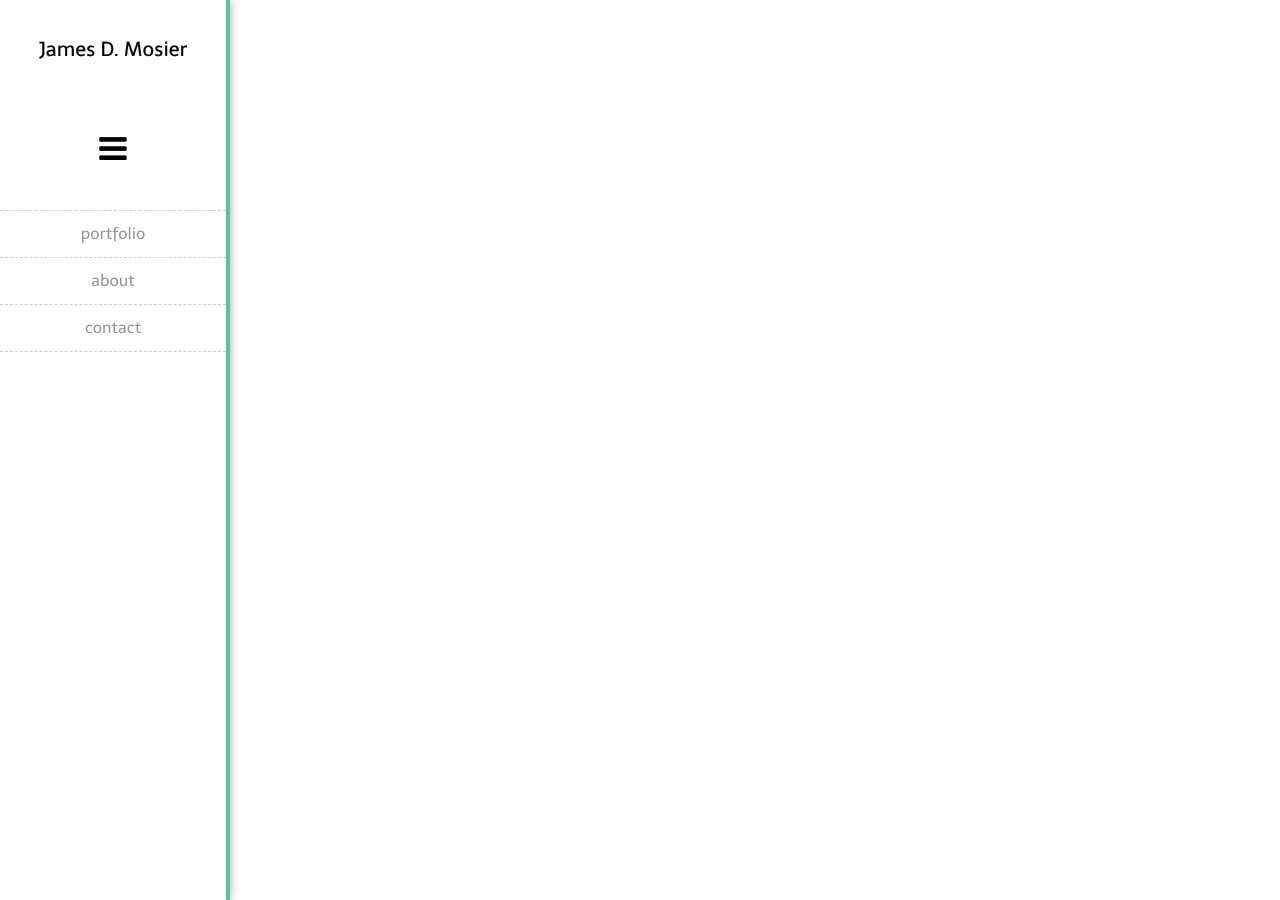
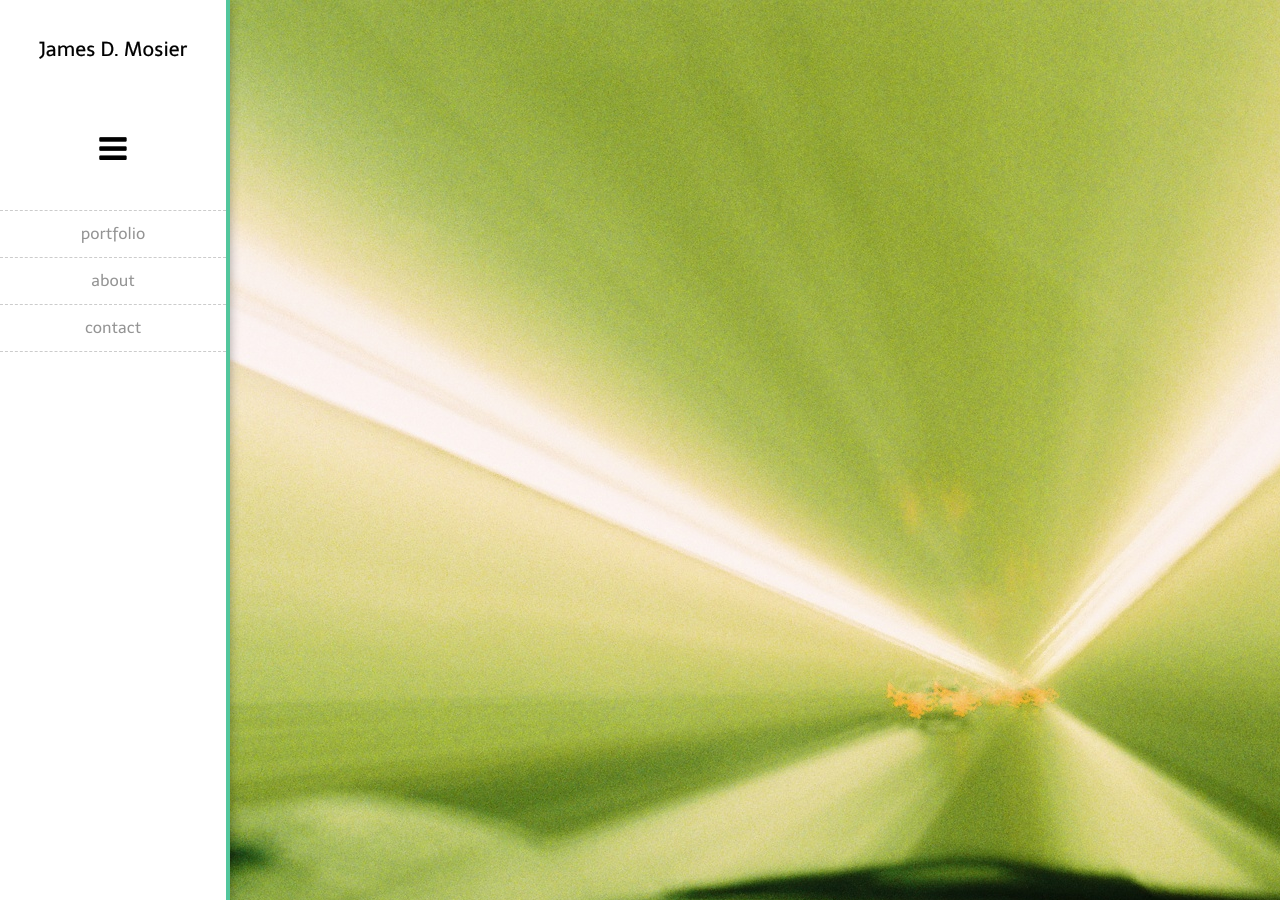
Before and after one commit to jamesmosier/jamez14.github.io, a Jekyll site: the page built from about/index.html, in a window 1280 px wide and 900 px high. Built offline with Jekyll 4.4.1, drawn with Linux system fonts in a browser that asks for light colours; comment, search, counter and statistics services are not loaded; some of the changed text lies outside the part shown.

Commit message:
added livereload via grunt plus about/index work done

```diff
--- a/_config.yml
+++ b/_config.yml
@@ -1,7 +1,7 @@
 # Site settings
 title: James D. Mosier
 email: james@jamesdmosier.com
-description: "Write an awesome description for your new site here. You can edit this line in _config.yml. It will appear in your document head meta (for Google search results) and in your feed.xml site description."
+description: "Write an awesome description for your new site here. It will appear in your document head meta (for Google search results) and in your feed.xml site description."
 baseurl: ""
 url: "http://jamesdmosier.com"
 
--- a/_includes/footer.html
+++ b/_includes/footer.html
@@ -30,3 +30,4 @@
 
 <script type="text/javascript" src="/lib/jquery.typer.js"></script>
 <script type="text/javascript" src="/lib/jquery.hoverdir.js"></script>
+<script src="//localhost:4000/livereload.js"></script>
--- a/_includes/head.html
+++ b/_includes/head.html
@@ -17,7 +17,7 @@
     <script type="text/javascript" src="/js/app.js"></script>
 
      {% assign current = page.url | downcase | split: '/' %}
-    <!--<style type="text/css" >
+    <style type="text/css" >
         html {
             {% if current[1] == 'portfolio' %}
                 background: url('') no-repeat center center fixed;
@@ -32,7 +32,7 @@
               -o-background-size: cover;
               background-size: cover;
         }
-    </style>-->
+    </style>
 
 
 </head>
--- a/about/index.html
+++ b/about/index.html
@@ -4,9 +4,16 @@ title: About
 permalink: /about/
 ---
 
+<div id="bg1" data-0="background-position:0px 0px;" data-end="background-position:-500px -10000px;"></div>
+<div id="bg2" data-0="background-position:0px 0px;" data-end="background-position:-500px -8000px;"></div>
 
+<article class="about">
+	<section class="statement">
+		<p>Hi! My name is James and I love all things web. I graduated from The University of Akron in the Spring of 2013 and haven't stopped learning since. Currently I'm working with languages/frameworks such as C#, AngularJS, CSS3, HTML5, and of course all the JavaScript goodness I can get my hands on!</p>
+		<p>I'd consider myself to be a front-end developer, but my skills reach much further than that. I also enjoy UI &amp; UX design, including wireframing and mocking up designs as well as workflows. I'm in a constant state of learning, so you can catch me working on some <a href="http://github.com/jameez14">open source projects</a> or learning via a cool new tutorial. I also like to snowboard and ride my bike - so I do occasionally see the outdoors! </p>
+	</section>
 
-
+</article>
 
 
 
--- a/css/app.css
+++ b/css/app.css
@@ -878,3 +878,16 @@ header {
     font-size: 32px; }
     .social-list a:hover {
       color: #487062; }
+
+/*  ABOUT  */
+#bg1 {
+  background: url(../images/bg.jpg) 0 0 no-repeat;
+  z-index: 50;
+  top: 0;
+  left: 0;
+  width: 100%;
+  height: 100%; }
+
+#bg2 {
+  z-index: 49;
+  background-image: url(../images/akron.JPG); }
--- a/sass/app.scss
+++ b/sass/app.scss
@@ -287,10 +287,20 @@ header {
 
 
 
+/*  ABOUT  */
+#bg1 {
+  background: url(../images/bg.jpg) 0 0 no-repeat;
+  z-index: 50;
+  top: 0;
+  left: 0;
+  width: 100%;
+  height: 100%;
+}
 
-
-
-
+#bg2 {
+  z-index: 49;
+  background-image: url(../images/akron.JPG);
+}
 
 
 
```
Also changed, not shown: Gruntfile.js (+9 -1 lines).
